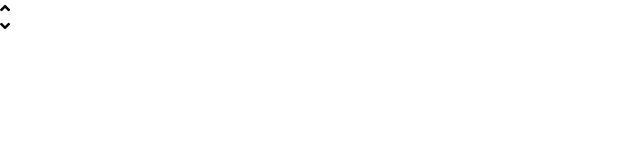
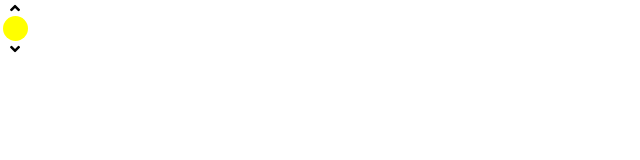
Before and after one commit to Elias2702/sake, a React app: page / in a window 1280 px wide. Shown: the full height of the page, 0-640 px from the left. Built offline with nearby package versions, Linux system fonts and the light colour scheme.

Commit message:
color picker with css7

```diff
--- a/src/client/components/colorPawn.js
+++ b/src/client/components/colorPawn.js
@@ -8,6 +8,7 @@ export default class ColorPawn extends React.Component {
             colorIndex: 0,
         };
         this.colorUp = this.colorUp.bind(this);
+        this.colorDown = this.colorDown.bind(this);
     }
 
     colorUp() {
@@ -18,6 +19,18 @@ export default class ColorPawn extends React.Component {
         } else {
             this.setState(state => ({
                 colorIndex: state.colorIndex + 1,
+            }));
+        }
+    }
+
+    colorDown() {
+        if (this.state.colorIndex === 0) {
+            this.setState({
+                colorIndex: this.props.colorList.length - 1,
+            });
+        } else {
+            this.setState(state => ({
+                colorIndex: state.colorIndex - 1,
             }));
         }
     }
@@ -38,7 +51,11 @@ export default class ColorPawn extends React.Component {
                         ],
                     }}
                 />
-                <i className="fa fa-angle-down" aria-hidden="true" />
+                <i
+                    className="fa fa-angle-down"
+                    aria-hidden="true"
+                    onClick={this.colorDown}
+                />
             </div>
         );
     }
--- a/src/client/scss/app.scss
+++ b/src/client/scss/app.scss
@@ -3,3 +3,16 @@ body {
     padding: 0;
     background-color: rgba(255,255,255,0.3);
 }
+
+.colorContainer {
+    height: 25px;
+    width: 25px;
+    border-radius: 50%;
+}
+
+.colorPawnContainer {
+    display: flex;
+    flex-direction: column;
+    width: 30px;
+    align-items: center;
+}
```
